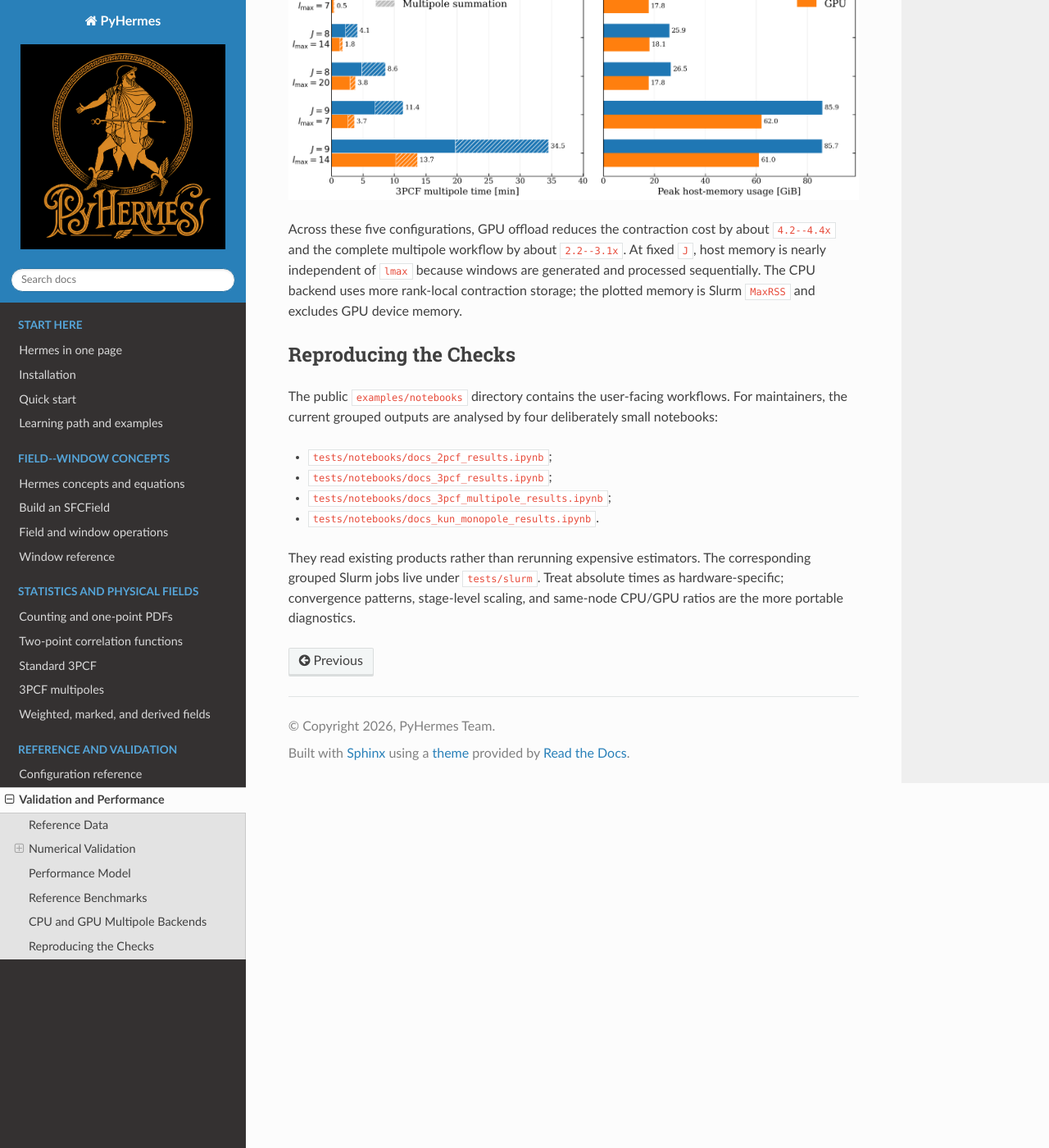
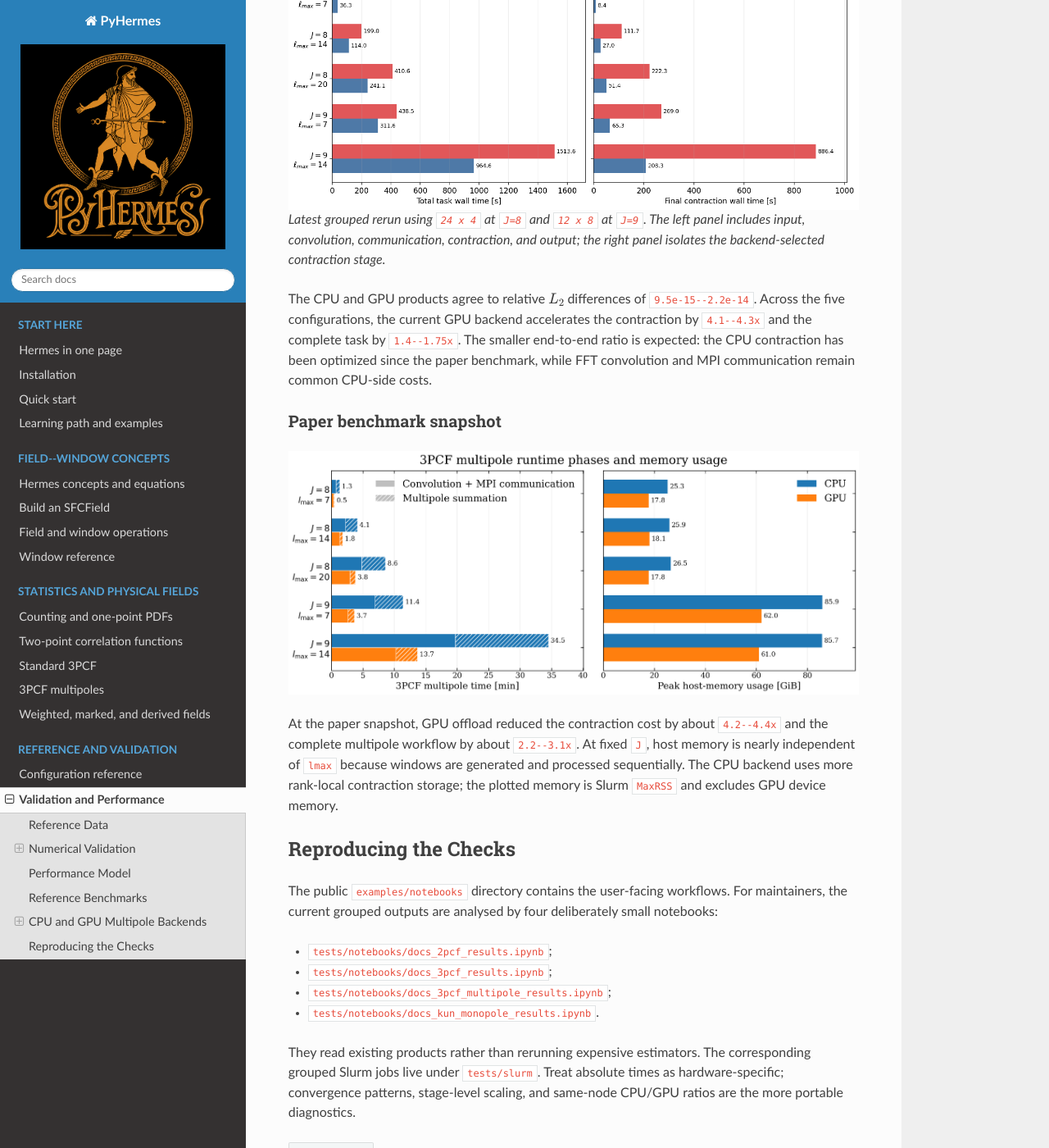
Before and after one commit to SYSUSPA-Projects/PyHermes, a Sphinx documentation site: the page built from docs/benchmark.rst, in a window 1280 px wide and 1400 px high, scrolled down 5644 px. Shown: the whole window at 82% size. Built offline with Sphinx 7.4.7 and the Read the Docs theme 3.1.0, drawn with Linux system fonts in a browser that asks for light colours; some of the changed text lies outside the part shown.

Commit message:
Refactor code structure for improved readability and maintainability

```diff
--- a/docs/benchmark.rst
+++ b/docs/benchmark.rst
@@ -8,9 +8,10 @@
 * **Performance:** once the estimator is fixed, which part of the workflow sets
   the runtime and memory footprint?
 
-The figures in the first half are generated from the current grouped test
-outputs.  The compact timing table and CPU/GPU comparison reproduce the
-reference benchmarks reported in the Hermes paper.
+The validation figures and the current CPU/GPU runtime comparison are generated
+from the latest grouped test outputs.  The compact timing table and the
+host-memory panel reproduce the reference benchmarks reported in the Hermes
+paper.
 
 Reference Data
 --------------
@@ -235,14 +236,32 @@
 Consequently, the GPU strongly accelerates the contraction stage, while the
 end-to-end gain is bounded by the unchanged convolution stage.
 
+.. figure:: _static/results/docs_3pcf_multipole_cpu_gpu_runtime.png
+   :alt: Current CPU and GPU three-point multipole task and contraction times
+   :width: 100%
+
+   Latest grouped rerun using ``24 x 4`` at ``J=8`` and ``12 x 8`` at ``J=9``.
+   The left panel includes input, convolution, communication, contraction, and
+   output; the right panel isolates the backend-selected contraction stage.
+
+The CPU and GPU products agree to relative :math:`L_2` differences of
+``9.5e-15--2.2e-14``.  Across the five configurations, the current GPU backend
+accelerates the contraction by ``4.1--4.3x`` and the complete task by
+``1.4--1.75x``.  The smaller end-to-end ratio is expected: the CPU contraction
+has been optimized since the paper benchmark, while FFT convolution and MPI
+communication remain common CPU-side costs.
+
+Paper benchmark snapshot
+~~~~~~~~~~~~~~~~~~~~~~~~
+
 .. figure:: _static/paper/3pcf_multipole_cpu_gpu_runtime_phases.png
    :alt: CPU and GPU three-point multipole runtime and host-memory comparison
    :width: 100%
 
-Across these five configurations, GPU offload reduces the contraction cost by
-about ``4.2--4.4x`` and the complete multipole workflow by about ``2.2--3.1x``.
-At fixed ``J``, host memory is nearly independent of ``lmax`` because windows
-are generated and processed sequentially.  The CPU backend uses more rank-local
+At the paper snapshot, GPU offload reduced the contraction cost by about
+``4.2--4.4x`` and the complete multipole workflow by about ``2.2--3.1x``.  At
+fixed ``J``, host memory is nearly independent of ``lmax`` because windows are
+generated and processed sequentially.  The CPU backend uses more rank-local
 contraction storage; the plotted memory is Slurm ``MaxRSS`` and excludes GPU
 device memory.
 
```
Also changed, not shown: docs/get_start/corr_3pcf_multipole/corr_3pcf_multipole.rst (+4 -4 lines), docs/_static/results/docs_3pcf_multipole_cpu_gpu_runtime.png (added).
